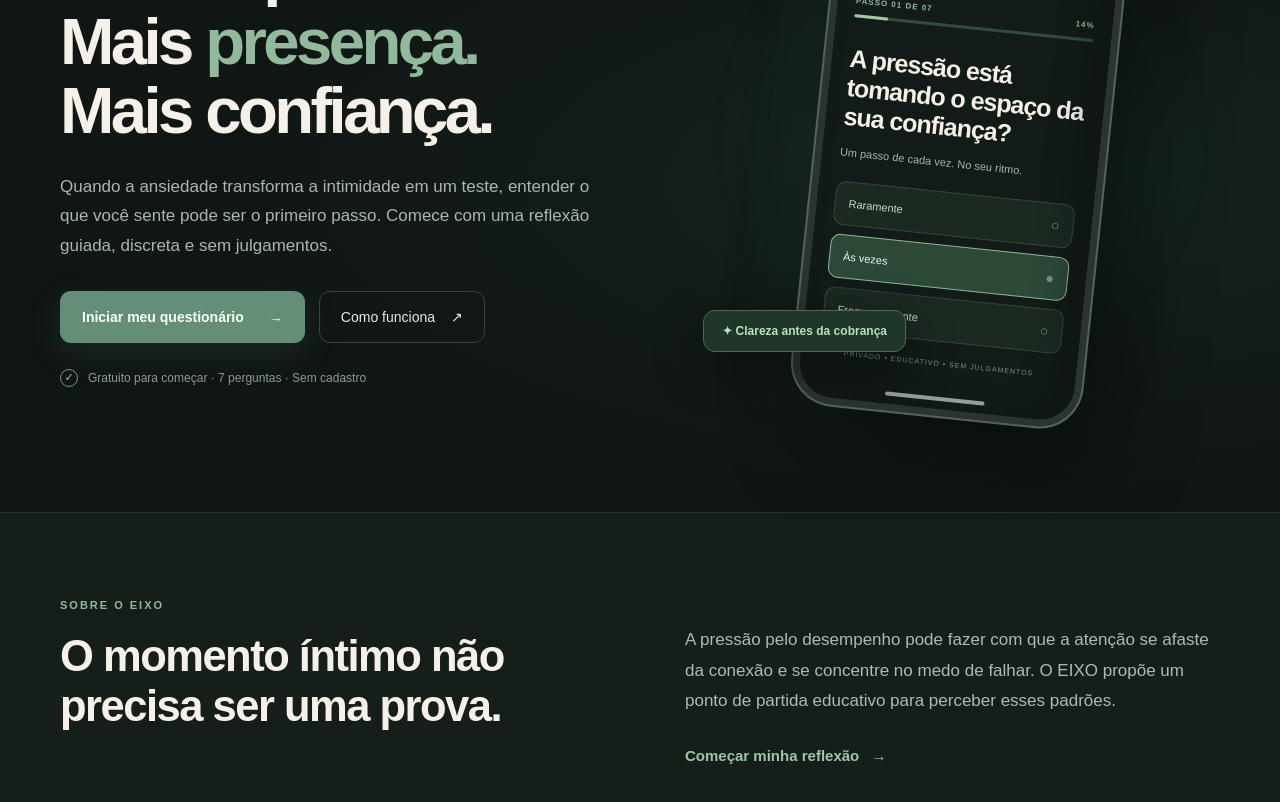
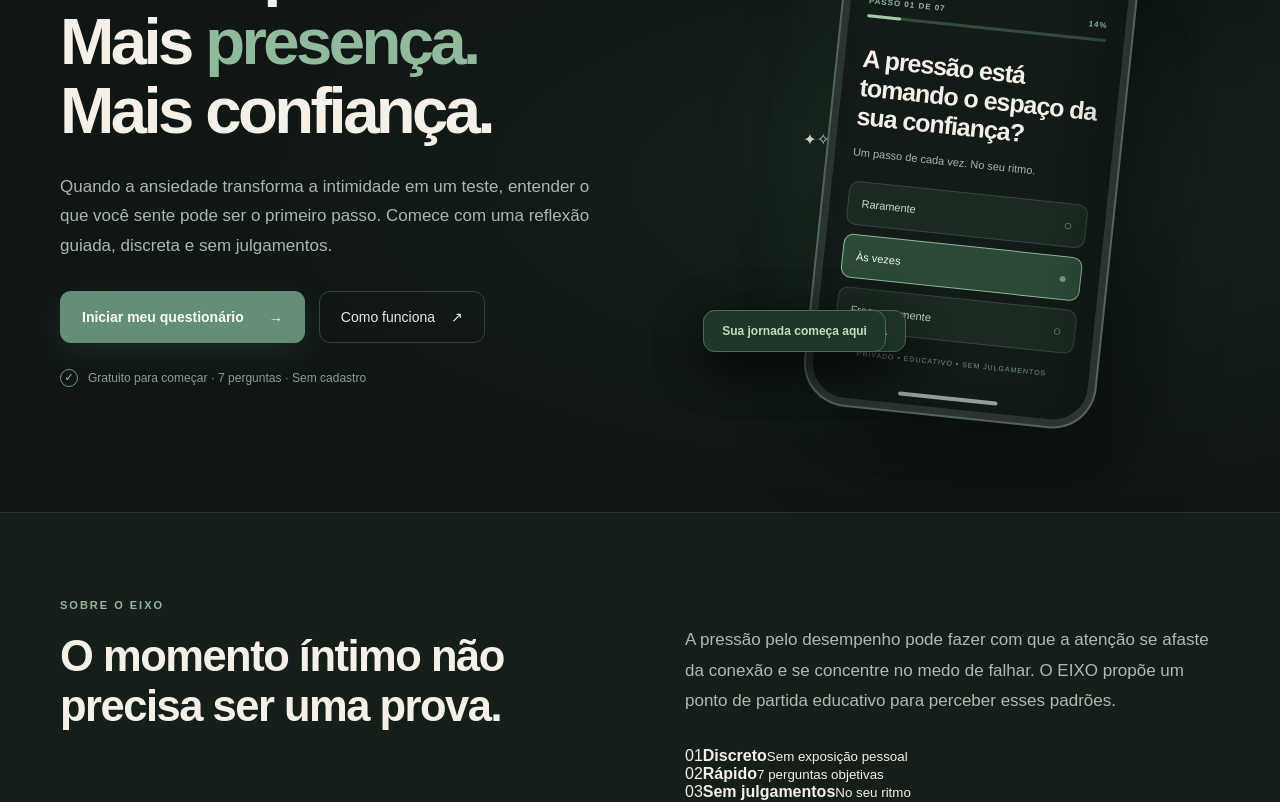
Before and after one commit to dramaflix2026-stack/eixo-performance, a Next.js app: page / in a window 1280 px wide. Shown: the part 300-1102 px from the top of the page. Built offline with nearby package versions, Linux system fonts and the light colour scheme.

Commit message:
feat: enrich EIXO hero visuals and value cues

```diff
--- a/app/page.tsx
+++ b/app/page.tsx
@@ -2,7 +2,7 @@ import Link from "next/link";
 
 function PhonePreview(){
  return <div className="eixo-visual" aria-label="Prévia visual do questionário EIXO">
-  <div className="eixo-halo" aria-hidden="true"/>
+  <div className="eixo-halo" aria-hidden="true"/><div className="eixo-orbit eixo-orbit-one" aria-hidden="true"/><div className="eixo-orbit eixo-orbit-two" aria-hidden="true"/><div className="eixo-spark eixo-spark-one" aria-hidden="true">✦</div><div className="eixo-spark eixo-spark-two" aria-hidden="true">✧</div>
   <div className="eixo-phone">
    <div className="eixo-phone-top"><span>9:41</span><span className="eixo-island"/><span>•••</span></div>
    <div className="eixo-phone-screen">
@@ -18,7 +18,7 @@ function PhonePreview(){
    </div>
    <div className="eixo-home-bar"/>
   </div>
-  <div className="eixo-floating-pill">✦ Clareza antes da cobrança</div>
+  <div className="eixo-floating-pill">✦ Clareza antes da cobrança</div><div className="eixo-floating-pill eixo-floating-pill-second"><span className="eixo-pulse-dot"/> Sua jornada começa aqui</div>
  </div>;
 }
 
@@ -33,7 +33,7 @@ export default function Home(){
    <section className="eixo-hero"><div className="eixo-container eixo-hero-grid">
     <div className="eixo-copy">
      <span className="eixo-eyebrow"><span className="eixo-eyebrow-dot"/> UM ESPAÇO PARA RETOMAR SUA CONFIANÇA</span>
-     <h1>Menos pressão.<br/>Mais <em>presença.</em><br/>Mais confiança.</h1>
+     <h1>Menos <span className="eixo-accent">pressão.</span><br/>Mais <em>presença.</em><br/>Mais <span className="eixo-text-glow">confiança.</span></h1>
      <p>Quando a ansiedade transforma a intimidade em um teste, entender o que você sente pode ser o primeiro passo. Comece com uma reflexão guiada, discreta e sem julgamentos.</p>
      <div className="eixo-actions"><Link className="eixo-primary" href="/quiz">Iniciar meu questionário <span aria-hidden="true">→</span></Link><a className="eixo-secondary" href="#sobre">Como funciona <span aria-hidden="true">↗</span></a></div>
      <div className="eixo-trust"><span className="eixo-trust-icon">✓</span><span>Gratuito para começar · 7 perguntas · Sem cadastro</span></div>
@@ -42,7 +42,7 @@ export default function Home(){
    </div></section>
    <section className="eixo-about" id="sobre"><div className="eixo-container eixo-about-grid">
     <div><span className="eixo-section-label">SOBRE O EIXO</span><h2>O momento íntimo não precisa ser uma prova.</h2></div>
-    <div><p>A pressão pelo desempenho pode fazer com que a atenção se afaste da conexão e se concentre no medo de falhar. O EIXO propõe um ponto de partida educativo para perceber esses padrões.</p><Link href="/quiz" className="eixo-inline-link">Começar minha reflexão <span>→</span></Link></div>
+    <div><p>A pressão pelo desempenho pode fazer com que a atenção se afaste da conexão e se concentre no medo de falhar. O EIXO propõe um ponto de partida educativo para perceber esses padrões.</p><div className="eixo-benefit-list"><div><span>01</span><strong>Discreto</strong><small>Sem exposição pessoal</small></div><div><span>02</span><strong>Rápido</strong><small>7 perguntas objetivas</small></div><div><span>03</span><strong>Sem julgamentos</strong><small>No seu ritmo</small></div></div><Link href="/quiz" className="eixo-inline-link">Começar minha reflexão <span>→</span></Link></div>
    </div></section>
    <section className="eixo-faq" id="perguntas"><div className="eixo-container eixo-faq-inner">
     <span className="eixo-section-label">PERGUNTAS FREQUENTES</span><h2>Antes de começar</h2>
@@ -52,6 +52,6 @@ export default function Home(){
     <details><summary>E se eu sentir dificuldades persistentes?<span>+</span></summary><p>Ansiedade e dificuldades sexuais podem ter diferentes causas. Um profissional de saúde habilitado pode ajudar a investigar e orientar os próximos passos.</p></details>
    </div></section>
   </main>
-  <footer className="eixo-site-footer"><div className="eixo-container eixo-footer-content"><Link className="eixo-wordmark" href="/"><span className="eixo-symbol"><i/></span><span>EIXO</span></Link><span>Confiança começa na mente.</span><span>Conteúdo educativo, não substitui orientação profissional.</span></div></footer>
+  <footer className="eixo-site-footer"><div className="eixo-container eixo-footer-content"><Link className="eixo-wordmark" href="/"><span className="eixo-symbol"><i/></span><span>EIXO</span></Link><span className="eixo-footer-tagline">Confiança começa na mente.</span><span>Conteúdo educativo, não substitui orientação profissional.</span></div></footer>
  </div>;
 }
```
